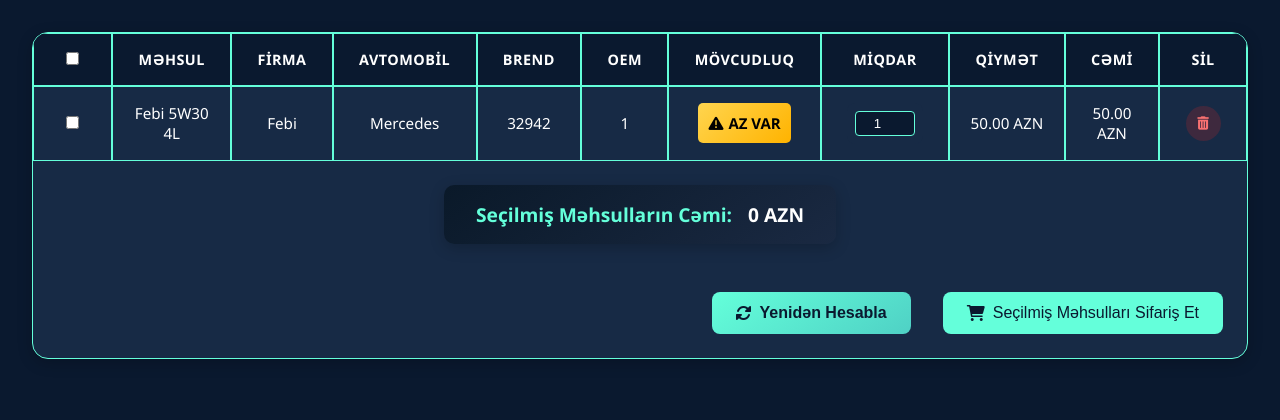
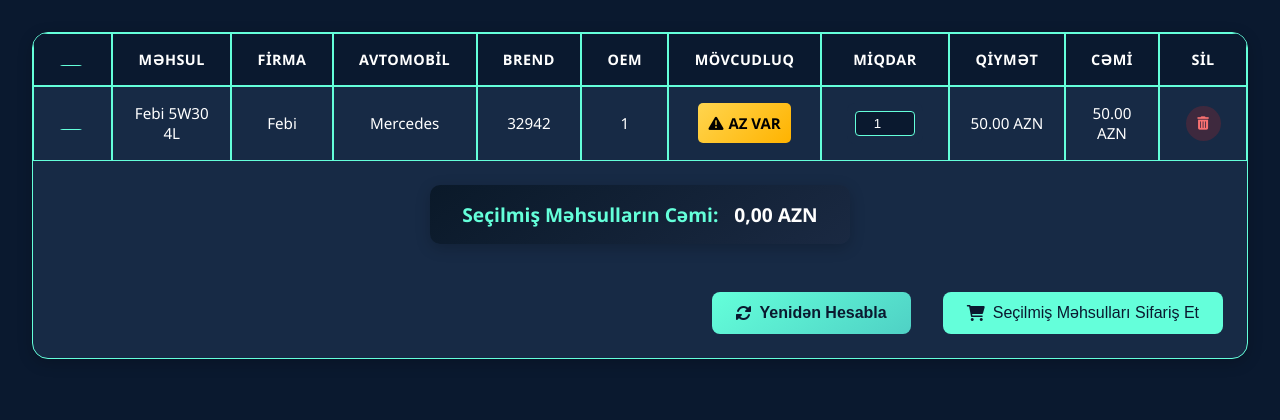
Before and after one commit to senanaliyev01/As_Avto, a Django app: page /cart/ in a window 1280 px wide. Shown: the part 366-786 px from the top of the page. Run offline with Django 5.2, Linux system fonts and the light colour scheme; a user stored in the database is signed in; data comes from the database, SQL or seed files in the repository; tables that the repository leaves empty hold one stand-in row (values such as "Sample post"); data that the repository does not hold is empty.

Commit message:
duzelisler sebet

```diff
--- a/mehsullar/templates/cart.html
+++ b/mehsullar/templates/cart.html
@@ -177,11 +177,32 @@
 
         checkedItems.forEach(checkbox => {
             const row = checkbox.closest('tr');
-            const itemTotal = parseFloat(row.querySelector('.item-total').textContent);
-            total += itemTotal;
+            const itemTotalText = row.querySelector('.item-total').textContent.trim();
+
+            // Vergül və nöqtə işarələrini düzgün emal et
+            // "1168,70 AZN" formatını "1168.70" formatına çevir
+            const numericValue = itemTotalText
+                .replace(' AZN', '')  // "AZN" yazısını sil
+                .replace(',', '.')    // vergülü nöqtə ilə əvəz et
+                .trim();              // əlavə boşluqları sil
+
+            const itemTotal = parseFloat(numericValue);
+
+            if (!isNaN(itemTotal)) {
+                total += itemTotal;
+            } else {
+                console.error('Xətalı məbləğ formatı:', itemTotalText);
+            }
         });
 
-        document.getElementById('selected-total-amount').textContent = total.toFixed(2) + ' AZN';
+        // Məbləği formatla: nöqtəni vergüllə əvəz et və AZN əlavə et
+        const formattedTotal = total.toFixed(2).replace('.', ',') + ' AZN';
+        document.getElementById('selected-total-amount').textContent = formattedTotal;
+
+        // Debug məlumatı
+        console.log('Hesablanmış cəmi:', total.toFixed(2));
+        console.log('Formatlanmış cəmi:', formattedTotal);
+
         updateOrderButton();
     }
 
@@ -233,12 +254,28 @@ function handleOrderSubmit(event) {
     // Initialize order button state
     document.addEventListener('DOMContentLoaded', function() {
         updateOrderButton();
+
+        // Səhifə yüklənərkən cəmi hesabla
+        updateTotalAmount();
+
+        // Miqdar dəyişdikdə cəmi yenilə
+        const quantityInputs = document.querySelectorAll('.quantity-input');
+        quantityInputs.forEach(input => {
+            input.addEventListener('change', function() {
+                // Miqdar dəyişdikdə cəmi yenilə
+                setTimeout(updateTotalAmount, 500);
+            });
+        });
+
+        // Debug məlumatı
+        console.log('Səhifə yükləndi, cəmi hesablandı');
     });
 
     function recalculateCart() {
         const loadingBar = document.getElementById('loadingBar');
         const progressBar = loadingBar.querySelector('.loading-bar-fill');
         const percentageText = loadingBar.querySelector('.loading-bar-percentage');
+        const loadingText = loadingBar.querySelector('.loading-bar-text');
         const recalculateBtn = document.getElementById('recalculateBtn');
 
         // Düyməni deaktiv et
@@ -248,25 +285,45 @@ function handleOrderSubmit(event) {
         // Loading bar-ı göstər
         loadingBar.style.display = 'block';
 
+        // Əvvəlcə cəmi yenidən hesabla
+        updateTotalAmount();
+
+        // Hesablama mərhələlərini göstər
+        const steps = [
+            "Məlumatlar yüklənir...",
+            "Məbləğlər yoxlanılır...",
+            "Vergül və nöqtələr düzəldilir...",
+            "Cəmi hesablanır...",
+            "Tamamlanır..."
+        ];
+
         let progress = 0;
         const duration = 3000; // 3 saniyə
         const interval = 30; // Hər 30ms-də yenilənir
         const increment = (100 * interval) / duration;
+        const stepSize = 100 / steps.length;
 
         const updateProgress = setInterval(() => {
             progress += increment;
+
+            // Cari mərhələni göstər
+            const currentStep = Math.min(Math.floor(progress / stepSize), steps.length - 1);
+            loadingText.innerHTML = `${steps[currentStep]} <span class="loading-bar-percentage">${Math.round(progress)}%</span>`;
+
             if (progress >= 100) {
                 progress = 100;
                 clearInterval(updateProgress);
 
-                // 3 saniyə sonra səhifəni yenilə
+                // Tamamlandı mesajını göstər
+                loadingText.innerHTML = `Tamamlandı! <span class="loading-bar-percentage">100%</span>`;
+
+                // 1 saniyə sonra səhifəni yenilə
                 setTimeout(() => {
                     window.location.reload();
-                }, 100);
+                }, 1000);
             }
 
             progressBar.style.width = `${progress}%`;
-            percentageText.textContent = `${Math.round(progress)}%`;
         }, interval);
     }
 </script>
--- a/static/css/cart.css
+++ b/static/css/cart.css
@@ -597,8 +597,6 @@ td {
     transition: transform 0.3s ease;
 }
 
-
-
 /* Loading Bar */
 .loading-bar-container {
     position: fixed;
@@ -667,3 +665,81 @@ td {
         opacity: 1;
     }
 }
+
+/* Custom Checkbox */
+.custom-checkbox {
+    position: relative;
+    display: inline-block;
+}
+
+.custom-checkbox input[type="checkbox"] {
+    position: absolute;
+    opacity: 0;
+    cursor: pointer;
+    height: 0;
+    width: 0;
+}
+
+.custom-checkbox label {
+    position: relative;
+    cursor: pointer;
+    padding-left: 28px;
+    display: inline-block;
+    color: var(--text-primary);
+}
+
+.custom-checkbox label:before {
+    content: '';
+    position: absolute;
+    left: 0;
+    top: 0;
+    width: 20px;
+    height: 20px;
+    border: 2px solid var(--accent-color);
+    background: var(--primary-color);
+    border-radius: 4px;
+    box-shadow: inset 0 1px 3px rgba(0,0,0,.1);
+    transition: all .3s ease;
+}
+
+.custom-checkbox input[type="checkbox"]:checked + label:before {
+    background-color: var(--accent-color);
+}
+
+.custom-checkbox label:after {
+    content: '';
+    position: absolute;
+    left: 7px;
+    top: 4px;
+    width: 6px;
+    height: 10px;
+    border: solid var(--primary-color);
+    border-width: 0 2px 2px 0;
+    transform: rotate(45deg);
+    opacity: 0;
+    transition: all .3s ease;
+}
+
+.custom-checkbox input[type="checkbox"]:checked + label:after {
+    opacity: 1;
+}
+
+.custom-checkbox input[type="checkbox"]:focus + label:before {
+    box-shadow: 0 0 0 3px rgba(100, 255, 218, 0.3);
+}
+
+.custom-checkbox:hover label:before {
+    border-color: #4fd1c5;
+}
+
+.sr-only {
+    position: absolute;
+    width: 1px;
+    height: 1px;
+    padding: 0;
+    margin: -1px;
+    overflow: hidden;
+    clip: rect(0, 0, 0, 0);
+    white-space: nowrap;
+    border-width: 0;
+}
```
